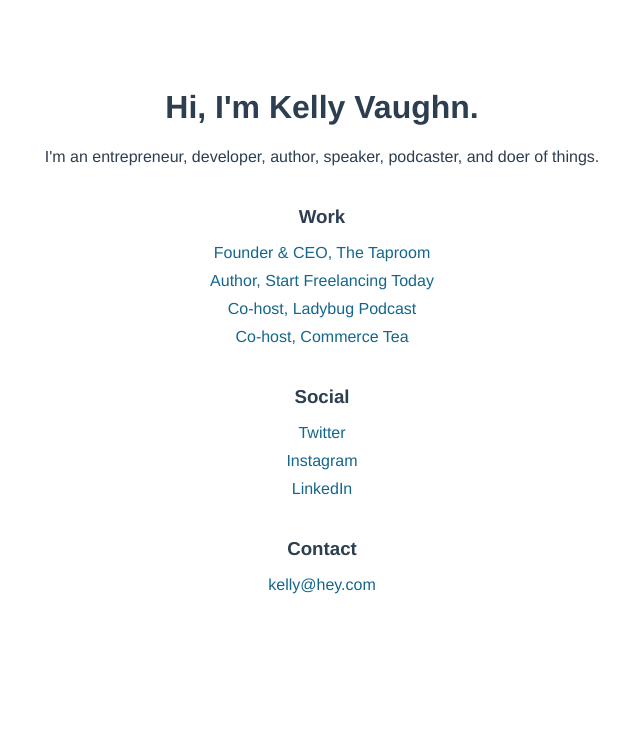
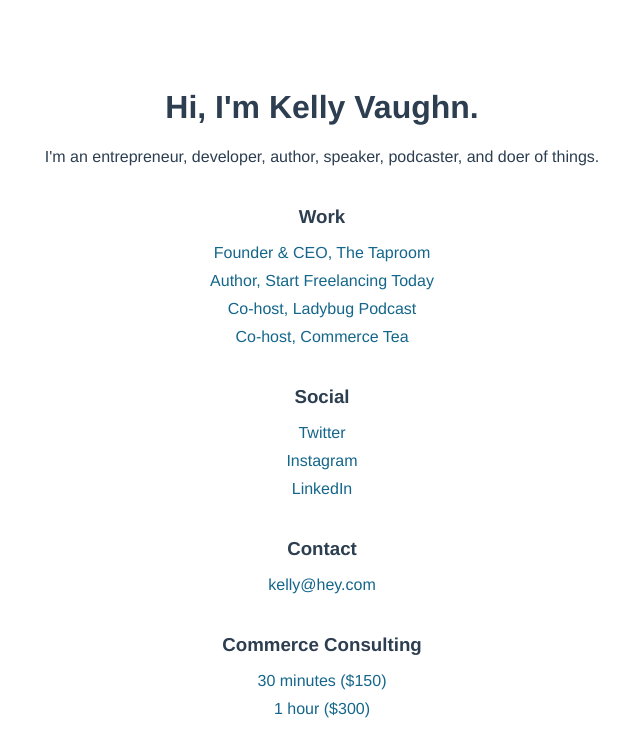
Before and after one commit to lukereed76/kvlly, a Vue app: page / in a window 1280 px wide. Shown: the top 756 px of the page, without its empty margins (318-958 px from the left). Built offline with nearby package versions, Linux system fonts and the light colour scheme.

Commit message:
Add consulting links

```diff
--- a/src/App.vue
+++ b/src/App.vue
@@ -1,9 +1,9 @@
 <template>
   <div id="app">
     <!-- <div id="nav">
-      <router-link to="/">Home</router-link> |
+      <router-link to="/">Home</router-link>&nbsp;|
       <router-link to="/about">About</router-link>
-    </div> -->
+    </div>-->
     <router-view />
   </div>
 </template>
@@ -16,45 +16,45 @@
     meta: [
       {
         name: "description",
-        content: "Take in the beauty of this really complex website.",
+        content: "Take in the beauty of this really complex website."
       },
       {
         property: "og:title",
-        content: "Kelly Vaughn | I am on the internet",
+        content: "Kelly Vaughn | I am on the internet"
       },
       {
         property: "og:type",
-        content: "website",
+        content: "website"
       },
       {
         property: "og:description",
-        content: "Take in the beauty of this really complex website.",
+        content: "Take in the beauty of this really complex website."
       },
       { name: "twitter:card", content: "summary_large_image" },
       {
         name: "twitter:site",
-        content: "@kvlly",
+        content: "@kvlly"
       },
       {
         name: "og:url",
-        content: "https://kvlly.com",
+        content: "https://kvlly.com"
       },
       { name: "twitter:title", content: "Kelly Vaughn | I am on the internet" },
       {
         name: "twitter:description",
-        content: "I have things here on my website.",
+        content: "I have things here on my website."
       },
       { name: "twitter:creator", content: "@kvlly" },
       {
         name: "twitter:image:src",
-        content: "https://kvlly.com/share-image.png",
+        content: "https://kvlly.com/share-image.png"
       },
       {
         name: "og:image",
-        content: "https://kvlly.com/share-image.png",
-      },
-    ],
-  },
+        content: "https://kvlly.com/share-image.png"
+      }
+    ]
+  }
 };
 </script>
 
--- a/src/components/HelloWorld.vue
+++ b/src/components/HelloWorld.vue
@@ -2,7 +2,8 @@
   <div class="hello">
     <h1>Hi, I'm Kelly Vaughn.</h1>
     <p>
-      I'm an entrepreneur, developer, author, speaker, podcaster, and doer of things.
+      I'm an entrepreneur, developer, author, speaker, podcaster, and doer of
+      things.
     </p>
     <h3>Work</h3>
     <ul>
@@ -10,7 +11,11 @@
         <a href="https://thetaproom.com" target="_blank" rel="noopener">Founder & CEO, The Taproom</a>
       </li>
       <li>
-        <a href="https://startfreelancing.today" target="_blank" rel="noopener">Author, Start Freelancing Today</a>
+        <a
+          href="https://startfreelancing.today"
+          target="_blank"
+          rel="noopener"
+        >Author, Start Freelancing Today</a>
       </li>
       <li>
         <a href="https://ladybug.dev" target="_blank" rel="noopener">Co-host, Ladybug Podcast</a>
@@ -33,14 +38,25 @@
     </ul>
     <h3>Contact</h3>
     <ul>
-      <li><a href="mailto:kelly@hey.com">kelly@hey.com</a></li>
+      <li>
+        <a href="mailto:kelly@hey.com">kelly@hey.com</a>
+      </li>
+    </ul>
+    <h3>Commerce Consulting</h3>
+    <ul>
+      <li>
+        <a href="https://calendly.com/taproom-kelly/consulting">30 minutes ($150)</a>
+      </li>
+      <li>
+        <a href="https://calendly.com/taproom-kelly/consulting-1-hour">1 hour ($300)</a>
+      </li>
     </ul>
   </div>
 </template>
 
 <script>
 export default {
-  name: "HelloWorld",
+  name: "HelloWorld"
 };
 </script>
 
```
